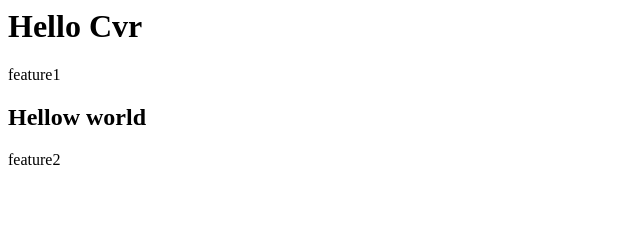
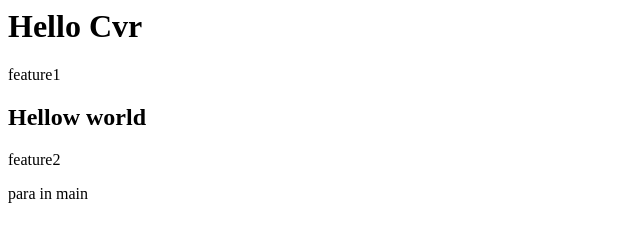
Before and after one commit to Viveknakka/Lab2, a plain HTML site: page index.html in a window 1280 px wide. Shown: the full height of the page, 0-640 px from the left. Drawn offline with Linux system fonts and the light colour scheme.

Commit message:
main para added

```diff
--- a/index.html
+++ b/index.html
@@ -2,3 +2,4 @@
 <p>feature1</p>
 <h2>Hellow world</h2>
 <p>feature2</p>
+<p>para in main</p>
```
